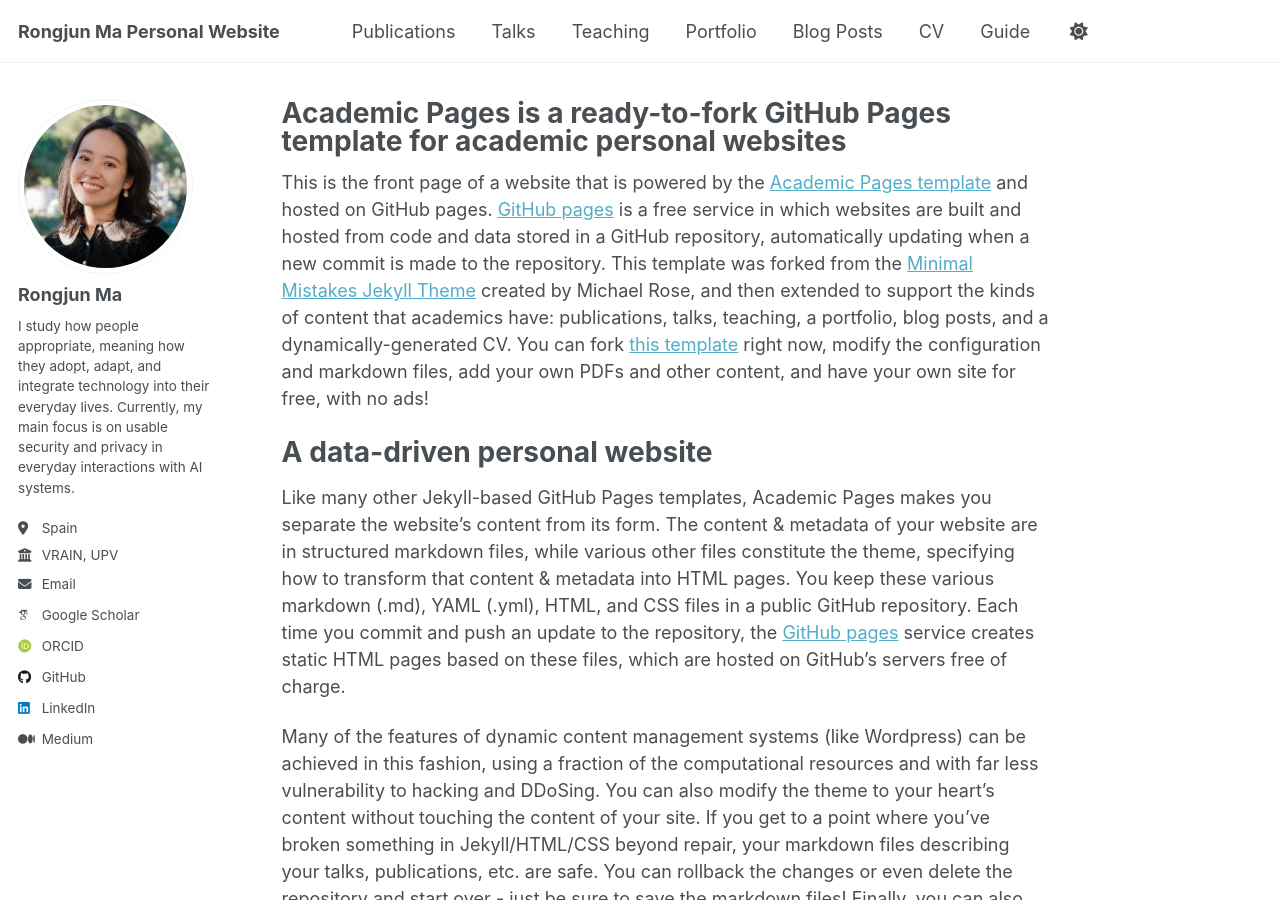
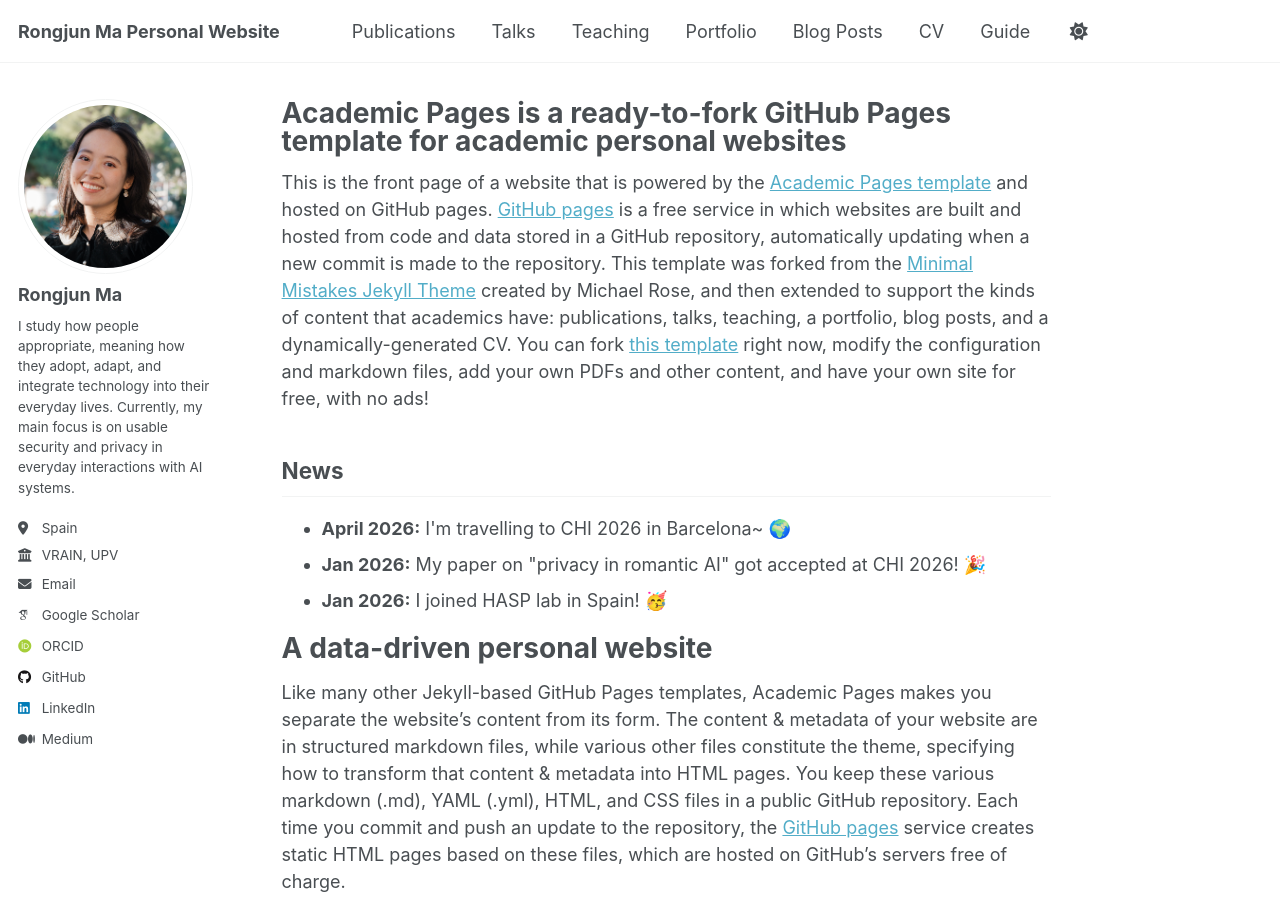
Before and after one commit to marongjun/marongjun.github.io, a Jekyll site: the page built from _pages/about.md, in a window 1280 px wide and 900 px high. Built offline with Jekyll 4.4.1, drawn with Linux system fonts in a browser that asks for light colours; some web fonts are replaced.

Commit message:
Added news secion

```diff
--- /dev/null
+++ b/_data/news.yml
@@ -0,0 +1,6 @@
+- date: "April 2026"
+  text: "I'm travelling to CHI 2026 in Barcelona~ 🌍"
+- date: "Jan 2026"
+  text: "My paper on \"privacy in romantic AI\" got accepted at CHI 2026! 🎉"
+- date: "Jan 2026"
+  text: "I joined HASP lab in Spain! 🥳"
--- a/_pages/about.md
+++ b/_pages/about.md
@@ -8,6 +8,17 @@ redirect_from:
 ---
 
 This is the front page of a website that is powered by the [Academic Pages template](https://github.com/academicpages/academicpages.github.io) and hosted on GitHub pages. [GitHub pages](https://pages.github.com) is a free service in which websites are built and hosted from code and data stored in a GitHub repository, automatically updating when a new commit is made to the repository. This template was forked from the [Minimal Mistakes Jekyll Theme](https://mmistakes.github.io/minimal-mistakes/) created by Michael Rose, and then extended to support the kinds of content that academics have: publications, talks, teaching, a portfolio, blog posts, and a dynamically-generated CV. You can fork [this template](https://github.com/academicpages/academicpages.github.io) right now, modify the configuration and markdown files, add your own PDFs and other content, and have your own site for free, with no ads!
+
+<!-- news section: loaded from _data/news.yml -->
+{% assign updates = site.data.news %}
+{% if updates and updates.size > 0 %}
+## News
+<ul class="site-news">
+  {% for item in updates %}
+    <li><strong>{{ item.date }}:</strong> {{ item.text }}</li>
+  {% endfor %}
+</ul>
+{% endif %}
 
 A data-driven personal website
 ======
```
